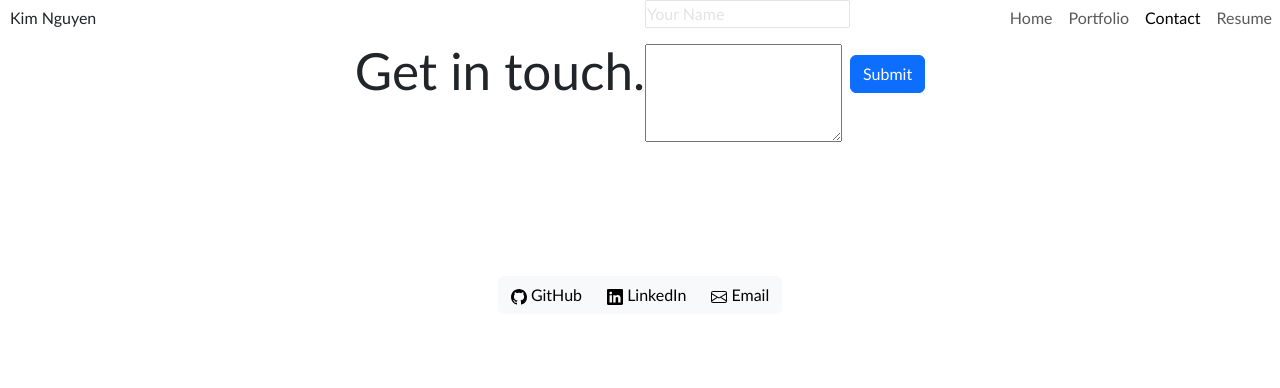
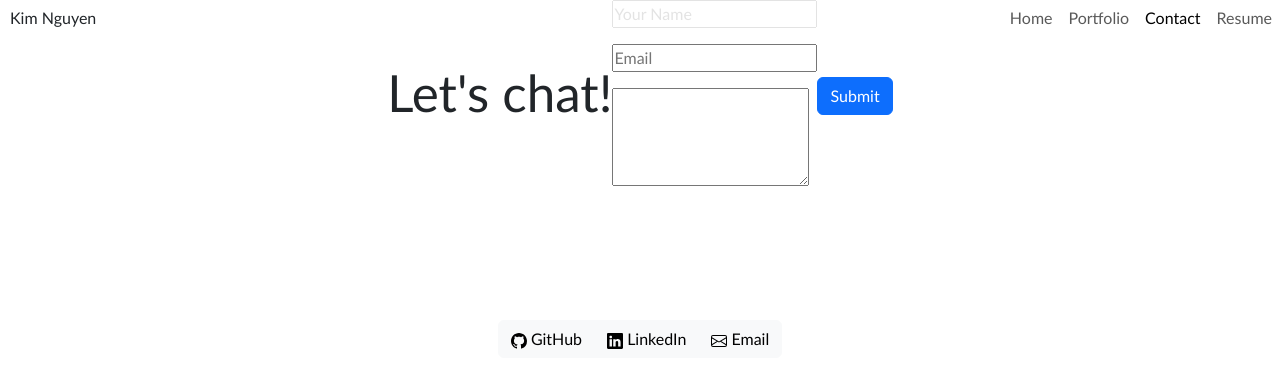
Before and after one commit to charmingdarling/reactportfolio, a React (Vite) app: page /contact in a window 1280 px wide. Shown: the top 388 px of the page. Built offline with nearby package versions, Linux system fonts and the light colour scheme.

Commit message:
added formState, editing displaymessage, adding email as an input for user

```diff
--- a/src/components/Contact.jsx
+++ b/src/components/Contact.jsx
@@ -1,17 +1,27 @@
 import { useState } from "react";
-import { Button } from "react-bootstrap";
+import { Button, Overlay } from "react-bootstrap";
 import { Link } from "react-router-dom"; // Importing a Link component; Link component is used to create links to different routes
 
 const Contact = () => {
   const [formState, setFormState] = useState({
     from_name: "",
+    email: "",
     message: "",
     to_name: "Kim",
   });
 
   const [displayMessage, setDisplayMessage] = useState("");
+  const [showOverlay, setShowOverlay] = useState(false);
 
   const sendEmail = () => {
+    if (!formState.from_name || !formState.email || !formState.message) {
+      setDisplayMessage("Please fill out all required fields.");
+      setTimeout(() => {
+        setDisplayMessage("");
+        setShowOverlay(false);
+      }, 8000);
+      return;
+    }
     emailjs
       .send(
         "service_of106il",
@@ -23,14 +33,20 @@ const Contact = () => {
         console.log("SUCCESS!", response.status, response.text);
         setFormState({
           from_name: "",
+          email: "",
           message: "",
           to_name: "Kim",
         });
-        setDisplayMessage("WoooHOoo!");
+        setDisplayMessage("Thank you for reaching out.");
+        setShowOverlay(true);
         setTimeout(() => setDisplayMessage(""), 5000);
       })
       .catch((err) => {
-        console.log("FAILED...", err);
+        console.log("FAILED to send email...", err);
+        setDisplayMessage(
+          "Unable to send email. Please contact me through LinkedIn."
+        );
+        setTimeout(() => setDisplayMessage(""), 5000);
       });
   };
 
@@ -41,13 +57,21 @@ const Contact = () => {
 
   return (
     <div className="center">
-      <h1>Get in touch.</h1>
+      <h1>Let's chat!</h1>
       <div>
         <input
           type="text"
           name="from_name"
           placeholder="Your Name"
           value={formState.from_name}
+          onChange={handleChange}
+        />
+        <p></p>
+        <input
+          type="text"
+          name="email"
+          placeholder="Email"
+          value={formState.email}
           onChange={handleChange}
         />
         <p></p>
```
